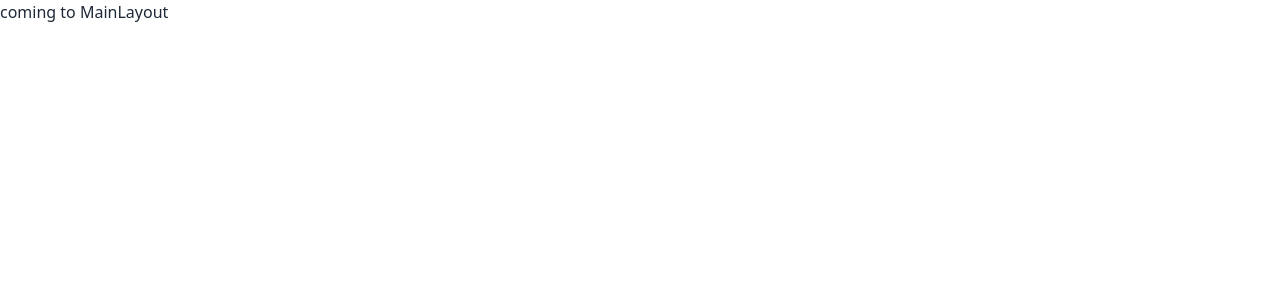
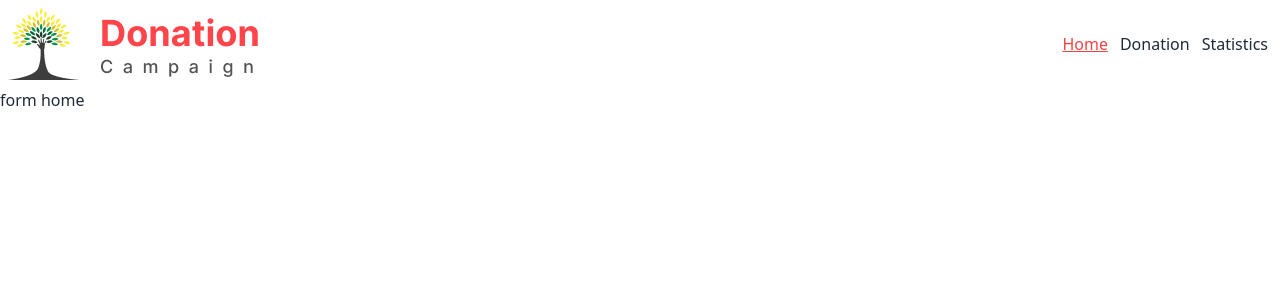
Before and after one commit to rafikulislam775/donation-campaign, a React (Vite) app: page / in a window 1280 px wide. Shown: the top 300 px of the page. Built offline with nearby package versions, Linux system fonts and the light colour scheme.

Commit message:
added logo and manu items with navLink to active route and changing color

```diff
--- a/src/MainLayout/MainLayout.jsx
+++ b/src/MainLayout/MainLayout.jsx
@@ -1,5 +1,13 @@
+import { Outlet } from "react-router-dom";
+import Navbar from "../pages/Navbar/Navbar";
+
 const MainLayout = () => {
-  return <div>coming to MainLayout</div>;
+  return (
+    <div>
+      <Navbar></Navbar>
+      <Outlet></Outlet>
+    </div>
+  );
 };
 
 export default MainLayout;
--- a/src/components/Home/Home.jsx
+++ b/src/components/Home/Home.jsx
@@ -1,11 +1,9 @@
-
-
 const Home = () => {
-    return (
-        <div>
-
-        </div>
-    );
+  return (
+    <div>
+      <h2>form home</h2>
+    </div>
+  );
 };
 
 export default Home;
--- /dev/null
+++ b/src/pages/Donation/Donation.jsx
@@ -0,0 +1,9 @@
+const Donation = () => {
+  return (
+    <div>
+      <h2>form donation......</h2>
+    </div>
+  );
+};
+
+export default Donation;
--- a/src/pages/Logo/Logo.jsx
+++ b/src/pages/Logo/Logo.jsx
@@ -1,11 +1,9 @@
-
-
 const Logo = () => {
-    return (
-        <div>
-
-        </div>
-    );
+  return (
+    <div>
+      <img src="../../../public/Logo.png" alt="" />
+    </div>
+  );
 };
 
 export default Logo;
--- a/src/pages/Navbar/Navbar.jsx
+++ b/src/pages/Navbar/Navbar.jsx
@@ -1,11 +1,62 @@
-import React from 'react';
+import { NavLink } from "react-router-dom";
+import Logo from "../Logo/Logo";
 
 const Navbar = () => {
-    return (
-        <div>
-
+  return (
+    <div className="container mx-auto">
+      <div className="navbar bg-base-100">
+        <div className="flex-1">
+          <Logo></Logo>
         </div>
-    );
+        <div className="flex-none">
+          <ul className=" flex gap-3 px-1">
+            <li>
+              <NavLink
+                to="/"
+                className={({ isActive, isPending }) =>
+                  isPending
+                    ? "pending"
+                    : isActive
+                    ? "text-red-500 underline"
+                    : ""
+                }
+              >
+                Home
+              </NavLink>
+            </li>
+            <li>
+              <NavLink
+                to="/donation"
+                className={({ isActive, isPending }) =>
+                  isPending
+                    ? "pending"
+                    : isActive
+                    ? "text-red-500 underline"
+                    : ""
+                }
+              >
+                Donation
+              </NavLink>
+            </li>
+            <li>
+              <NavLink
+                to="/statistics"
+                className={({ isActive, isPending }) =>
+                  isPending
+                    ? "pending"
+                    : isActive
+                    ? "text-red-500 underline"
+                    : ""
+                }
+              >
+                Statistics
+              </NavLink>
+            </li>
+          </ul>
+        </div>
+      </div>
+    </div>
+  );
 };
 
 export default Navbar;
--- /dev/null
+++ b/src/pages/Statistics/Statistics.jsx
@@ -0,0 +1,9 @@
+const Statistics = () => {
+  return (
+    <div>
+      <h2>from statistic page</h2>
+    </div>
+  );
+};
+
+export default Statistics;
```
Also changed, not shown: src/Route/Route.jsx (+17 -0 lines).
